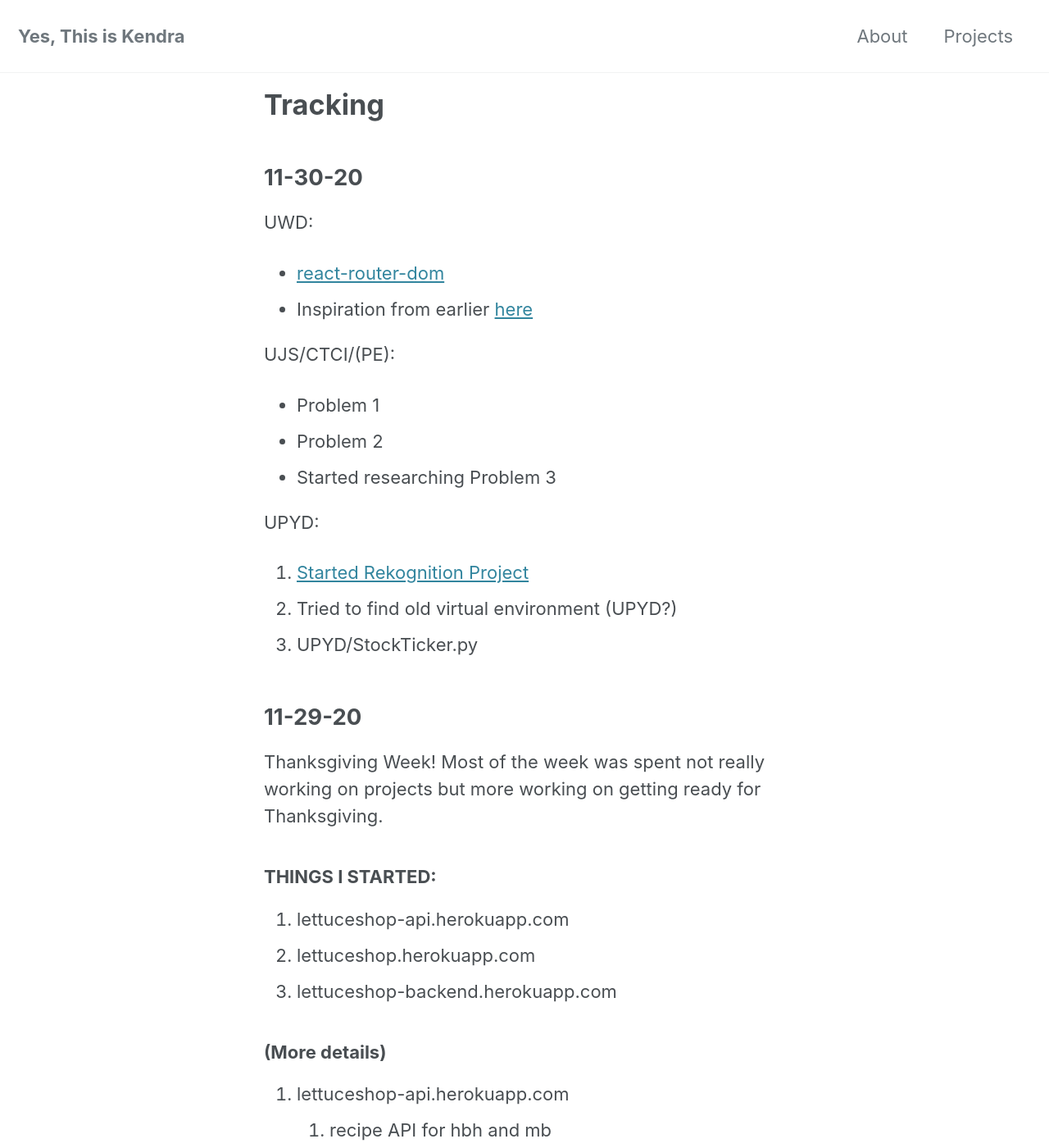
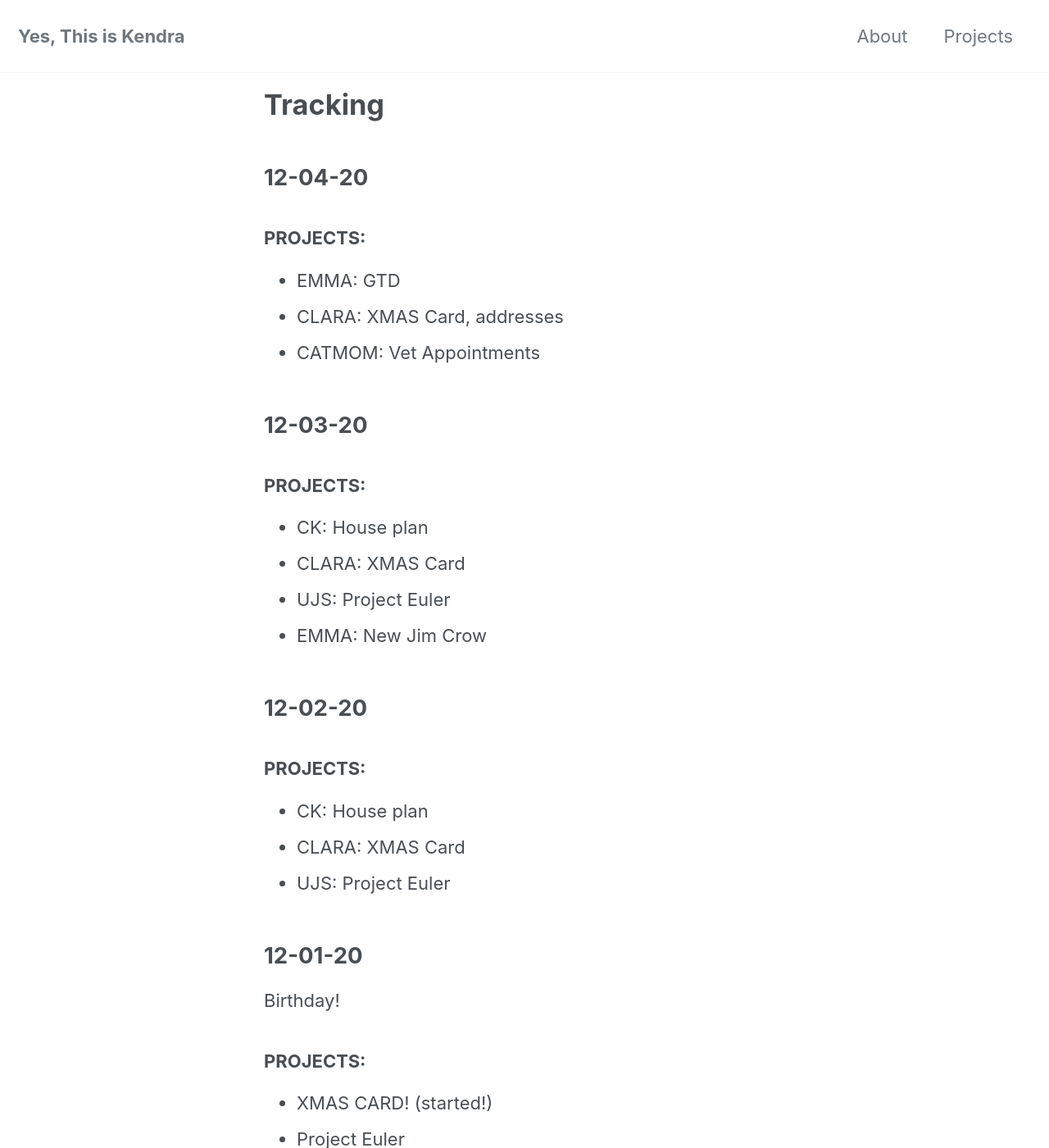
Before and after one commit to yesthisiskendra/yesthisiskendra.github.io, a Jekyll site: the page built from _pages/tracking.md, in a window 1280 px wide and 1400 px high. Shown: the whole window at 82% size. Built offline with Jekyll 4.4.1, drawn with Linux system fonts in a browser that asks for light colours; cached includes are drawn as plain includes; nearby versions of some CDN libraries.

Commit message:
Add tracking

```diff
--- a/_pages/tracking.md
+++ b/_pages/tracking.md
@@ -3,6 +3,40 @@ layout: home
 title: "Tracking"
 permalink: /tracking/
 ---
+
+## 12-04-20
+
+### PROJECTS:
+
+* EMMA: GTD
+* CLARA: XMAS Card, addresses
+* CATMOM: Vet Appointments
+
+## 12-03-20
+
+### PROJECTS:
+
+* CK: House plan
+* CLARA: XMAS Card
+* UJS: Project Euler
+* EMMA: New Jim Crow
+
+## 12-02-20
+
+### PROJECTS:
+
+* CK: House plan
+* CLARA: XMAS Card
+* UJS: Project Euler
+
+## 12-01-20
+
+Birthday!
+
+### PROJECTS:
+
+* XMAS CARD! (started!)
+* Project Euler
 
 ## 11-30-20
 
```
